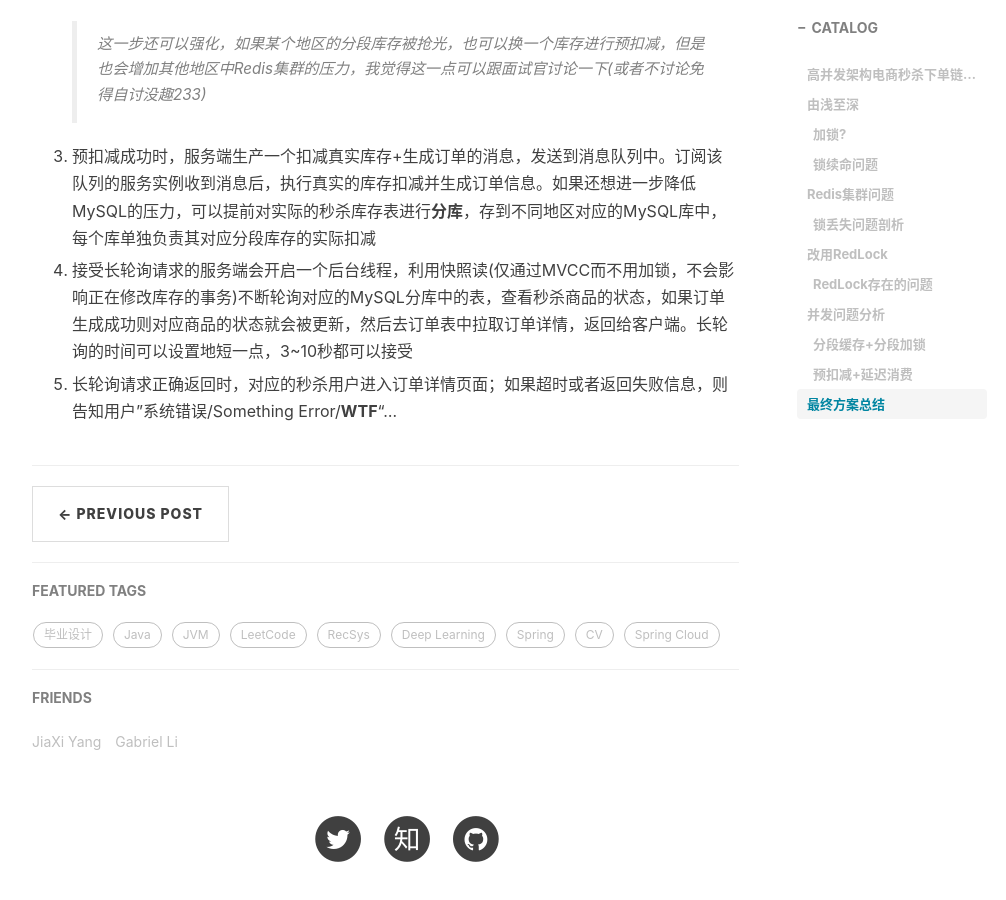
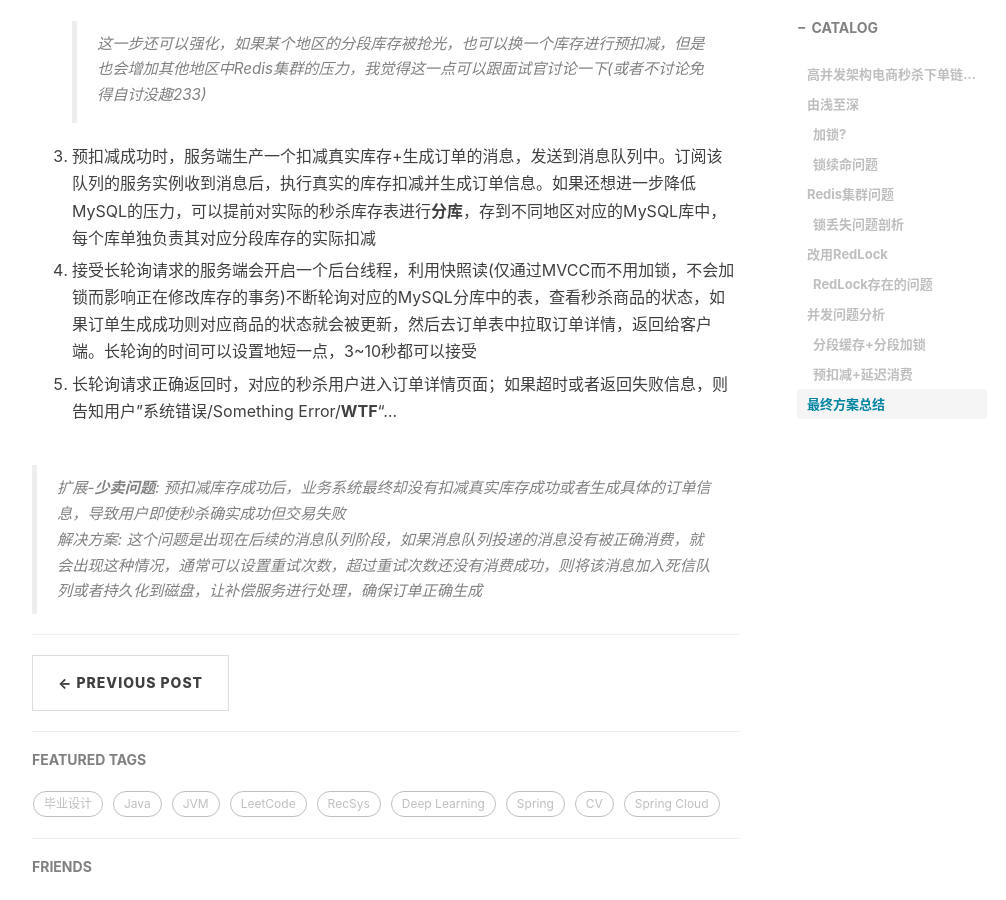
Before and after one commit to Penistrong/penistrong.github.io, a Jekyll site: the page built from _posts/2023-04-24-[系统设计] 高并发架构电商秒杀下单链路设计.md, in a window 1280 px wide and 900 px high, scrolled down 7096 px. Shown: the whole window, without its empty margins (233-1239 px from the left). Built offline with Jekyll 4.4.1, drawn with Linux system fonts in a browser that asks for light colours; nearby versions of some CDN libraries; comment, search, counter and statistics services are not loaded.

Commit message:
[Update] 秒杀少卖问题的简单分析

```diff
--- a/_posts/2023-04-24-[系统设计] 高并发架构电商秒杀下单链路设计.md
+++ b/_posts/2023-04-24-[系统设计] 高并发架构电商秒杀下单链路设计.md
@@ -253,6 +253,10 @@ key6 = stock-06, value = 50;
 
 3. 预扣减成功时，服务端生产一个扣减真实库存+生成订单的消息，发送到消息队列中。订阅该队列的服务实例收到消息后，执行真实的库存扣减并生成订单信息。如果还想进一步降低MySQL的压力，可以提前对实际的秒杀库存表进行**分库**，存到不同地区对应的MySQL库中，每个库单独负责其对应分段库存的实际扣减
 
-4. 接受长轮询请求的服务端会开启一个后台线程，利用快照读(仅通过MVCC而不用加锁，不会影响正在修改库存的事务)不断轮询对应的MySQL分库中的表，查看秒杀商品的状态，如果订单生成成功则对应商品的状态就会被更新，然后去订单表中拉取订单详情，返回给客户端。长轮询的时间可以设置地短一点，3~10秒都可以接受
+4. 接受长轮询请求的服务端会开启一个后台线程，利用快照读(仅通过MVCC而不用加锁，不会加锁而影响正在修改库存的事务)不断轮询对应的MySQL分库中的表，查看秒杀商品的状态，如果订单生成成功则对应商品的状态就会被更新，然后去订单表中拉取订单详情，返回给客户端。长轮询的时间可以设置地短一点，3~10秒都可以接受
 
 5. 长轮询请求正确返回时，对应的秒杀用户进入订单详情页面；如果超时或者返回失败信息，则告知用户"系统错误/Something Error/**WTF**"...
+
+> 扩展-**少卖问题**: 预扣减库存成功后，业务系统最终却没有扣减真实库存成功或者生成具体的订单信息，导致用户即使秒杀确实成功但交易失败
+>
+> 解决方案: 这个问题是出现在后续的消息队列阶段，如果消息队列投递的消息没有被正确消费，就会出现这种情况，通常可以设置重试次数，超过重试次数还没有消费成功，则将该消息加入死信队列或者持久化到磁盘，让补偿服务进行处理，确保订单正确生成
```
